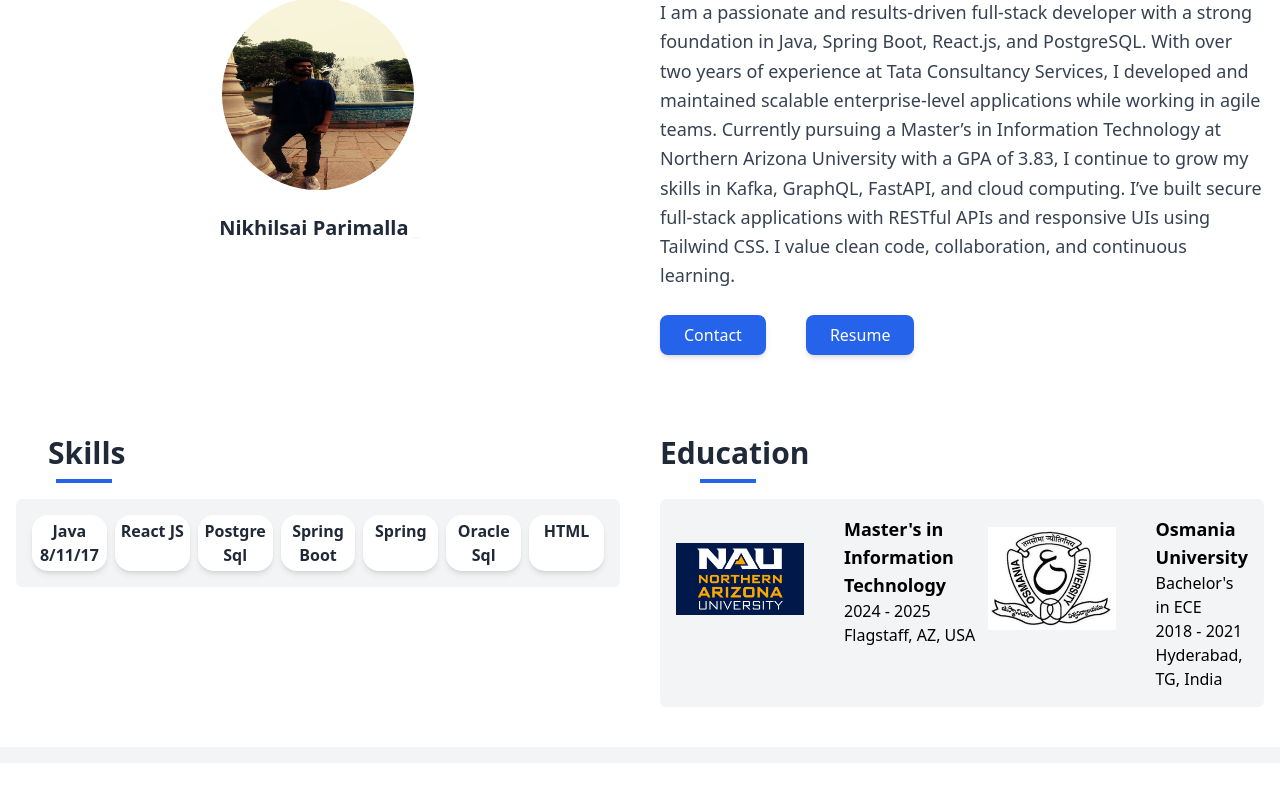
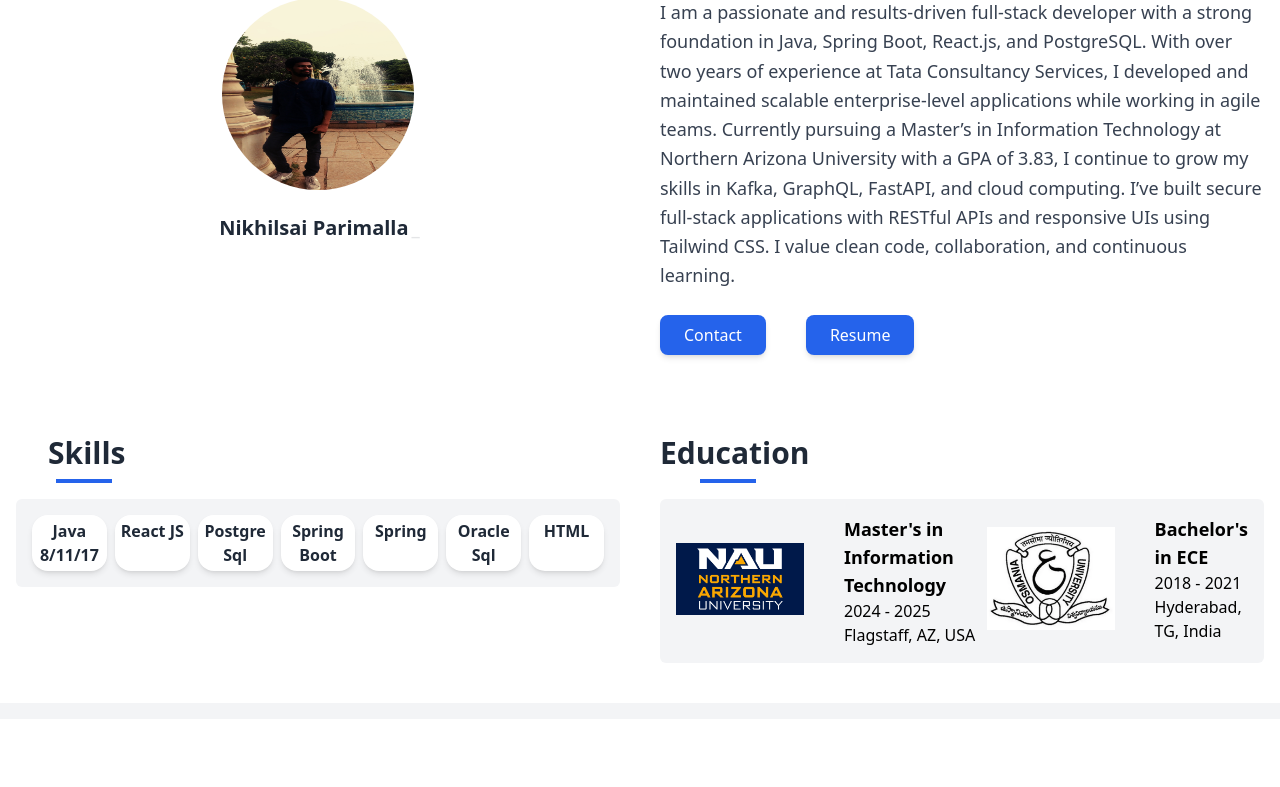
Before and after one commit to naustd/nikhilsai-portfolio, a React (Create React App) app: page / in a window 1280 px wide. Shown: the part 1178-1965 px from the top of the page. Built offline with nearby package versions, Linux system fonts and the light colour scheme.

Commit message:
edit clg name

```diff
--- a/src/app/Education.js
+++ b/src/app/Education.js
@@ -39,8 +39,7 @@ export default function Education() {
               />
             </div>
             <div className="text-center md:text-left">
-              <p className="text-lg font-semibold">Osmania University</p>
-              <p>Bachelor's in ECE</p>
+              <p className="text-lg font-semibold">Bachelor's in ECE</p>
               <p>2018 - 2021 </p>
               <p>Hyderabad, TG, India</p>
             </div>
```
